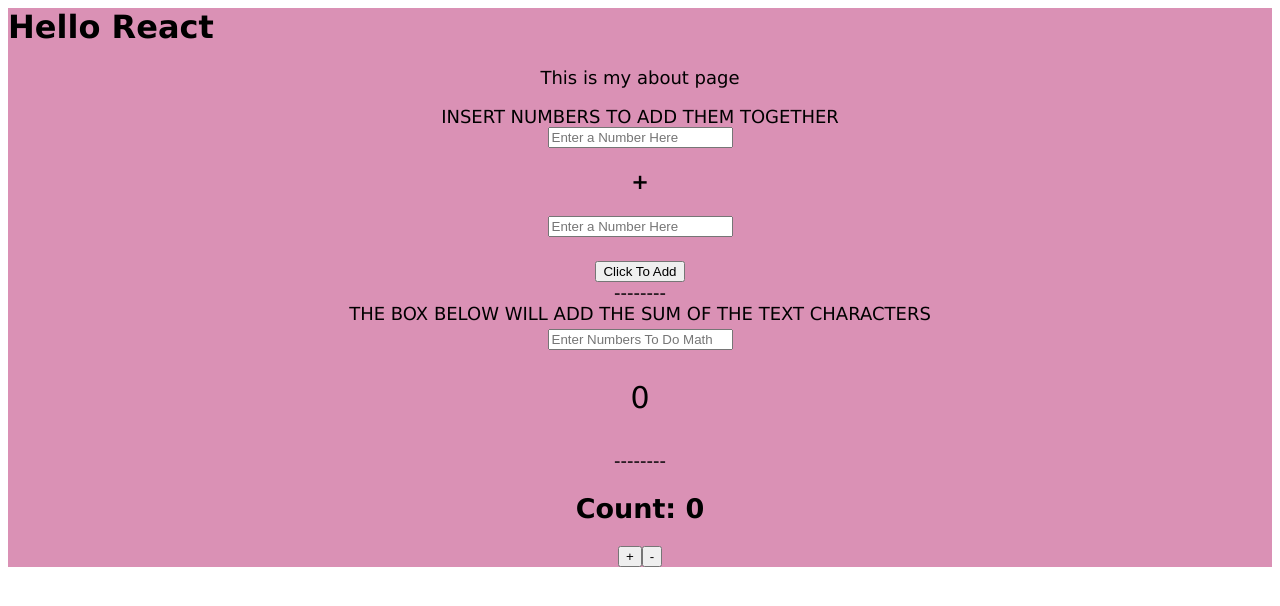
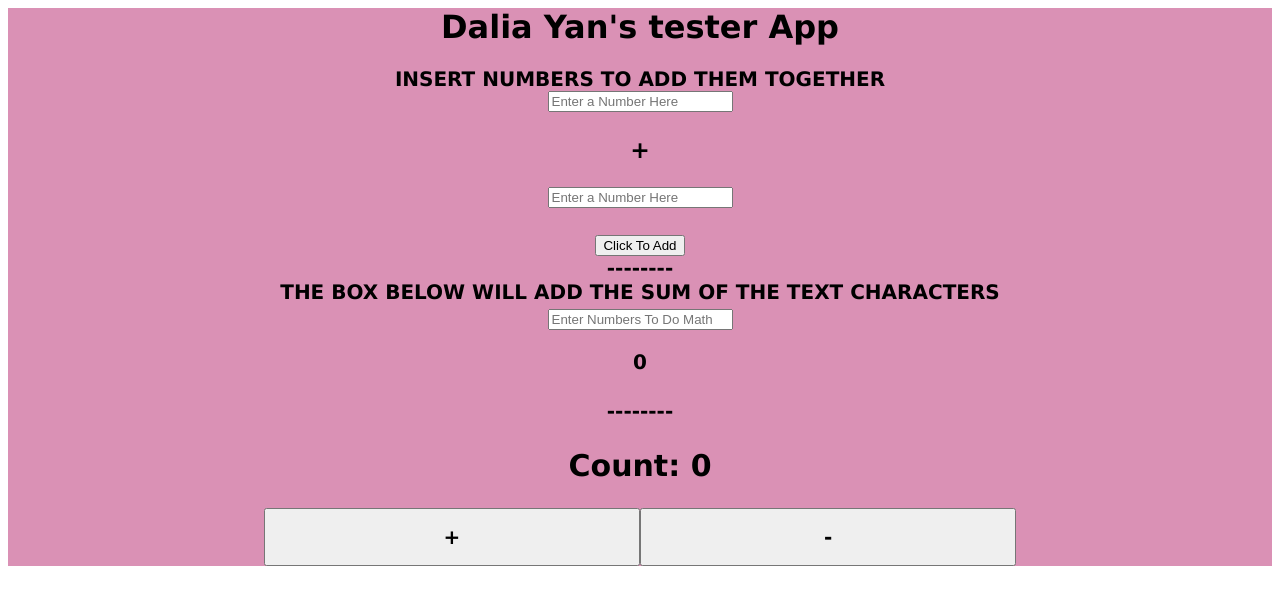
Before and after one commit to daliayan/smallApp, a React app: page / in a window 1280 px wide. Shown: the top 606 px of the page. Built offline with nearby package versions, Linux system fonts and the light colour scheme.

Commit message:
cleaned up app

```diff
--- a/src/App.css
+++ b/src/App.css
@@ -2,13 +2,15 @@
     background-color: rgb(218, 145, 181);
     font-family:'Lucida Sans', 'Lucida Sans Regular', 'Lucida Grande', 'Lucida Sans Unicode', Geneva, Verdana, sans-serif;
     cursor: pointer;
+    text-align: center;
 }
 
 .about-page{
     text-align: center;
     font-family:'Lucida Sans', 'Lucida Sans Regular', 'Lucida Grande', 'Lucida Sans Unicode', Geneva, Verdana, sans-serif;
     text-decoration: none;
-    font-size: 18px;
+    font-size: 20px;
+    font-weight: bold;
     margin: 5px;
 }
 
@@ -16,11 +18,21 @@
   font-family:'Lucida Sans', 'Lucida Sans Regular', 'Lucida Grande', 'Lucida Sans Unicode', Geneva, Verdana, sans-serif;
   text-align: center;
   font-weight: bold;
+  font-size: 20px;
 }
 
 .adder-funct{
   text-align: center;
-  font-size: 30px;
+  font-size: 20px;
+  font-weight: bold;
   padding: 5px;
   font-family:'Lucida Sans', 'Lucida Sans Regular', 'Lucida Grande', 'Lucida Sans Unicode', Geneva, Verdana, sans-serif;
 }
+
+.button{
+  width: 30%;
+  padding: 15px 32px;
+  font-size: 20px;
+  font-family:'Lucida Sans', 'Lucida Sans Regular', 'Lucida Grande', 'Lucida Sans Unicode', Geneva, Verdana, sans-serif;
+  font-weight: bold;
+}
--- a/src/App.js
+++ b/src/App.js
@@ -4,7 +4,7 @@ import About from './components/About'
 
 const App = () => (
     <div className="App">
-        <h1>Hello React</h1>
+        <h1>Dalia Yan's tester App</h1>
         <About></About>
     </div>
 
--- a/src/components/About.js
+++ b/src/components/About.js
@@ -1,15 +1,11 @@
 import React from 'react';
 import AdderButton from './AddOn /AdderButton';
-// import AdderButton from '../components/AdderButton'
 import Counter from './AddOn /Counter';
 import PlusMinus from './AddOn /PlusMinus';
 
 const About = () => {
   return (
     <header className="about-page">
-      <p>
-        This is my about page
-      </p>
       INSERT NUMBERS TO ADD THEM TOGETHER
       <AdderButton></AdderButton>
       <div>
--- a/src/components/AddOn /PlusMinus.js
+++ b/src/components/AddOn /PlusMinus.js
@@ -24,8 +24,8 @@ class PlusMinus extends Component {
         return (
             <div>
                 <h2>Count: {this.state.counter}</h2>
-                <button onClick={this.addingFunct}>+</button>
-                <button onClick={this.subtractingFunct}>-</button>
+                <button className="button" onClick={this.addingFunct}>+</button>
+                <button className="button" onClick={this.subtractingFunct}>-</button>
             </div>
         )
     }
```
